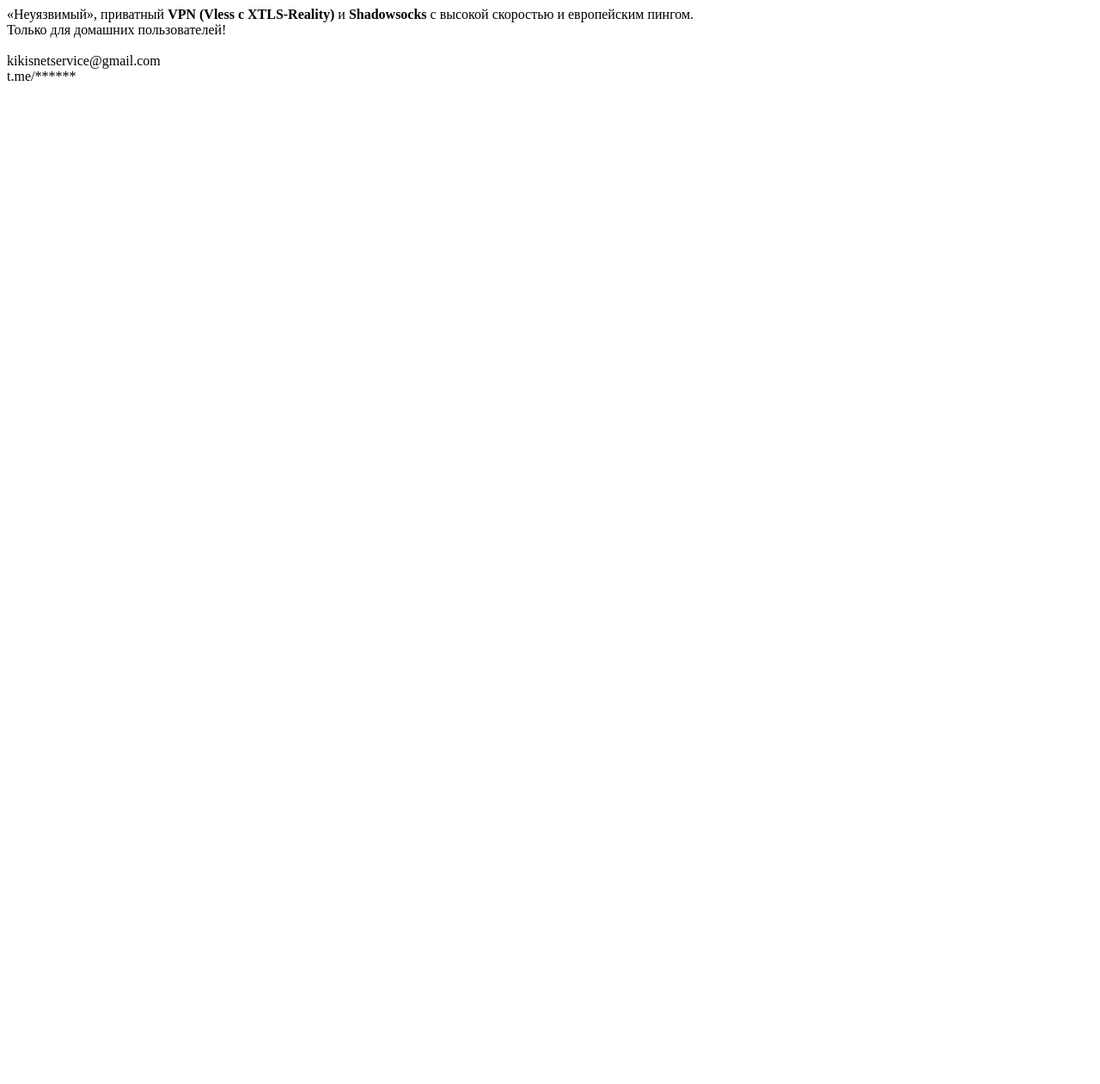
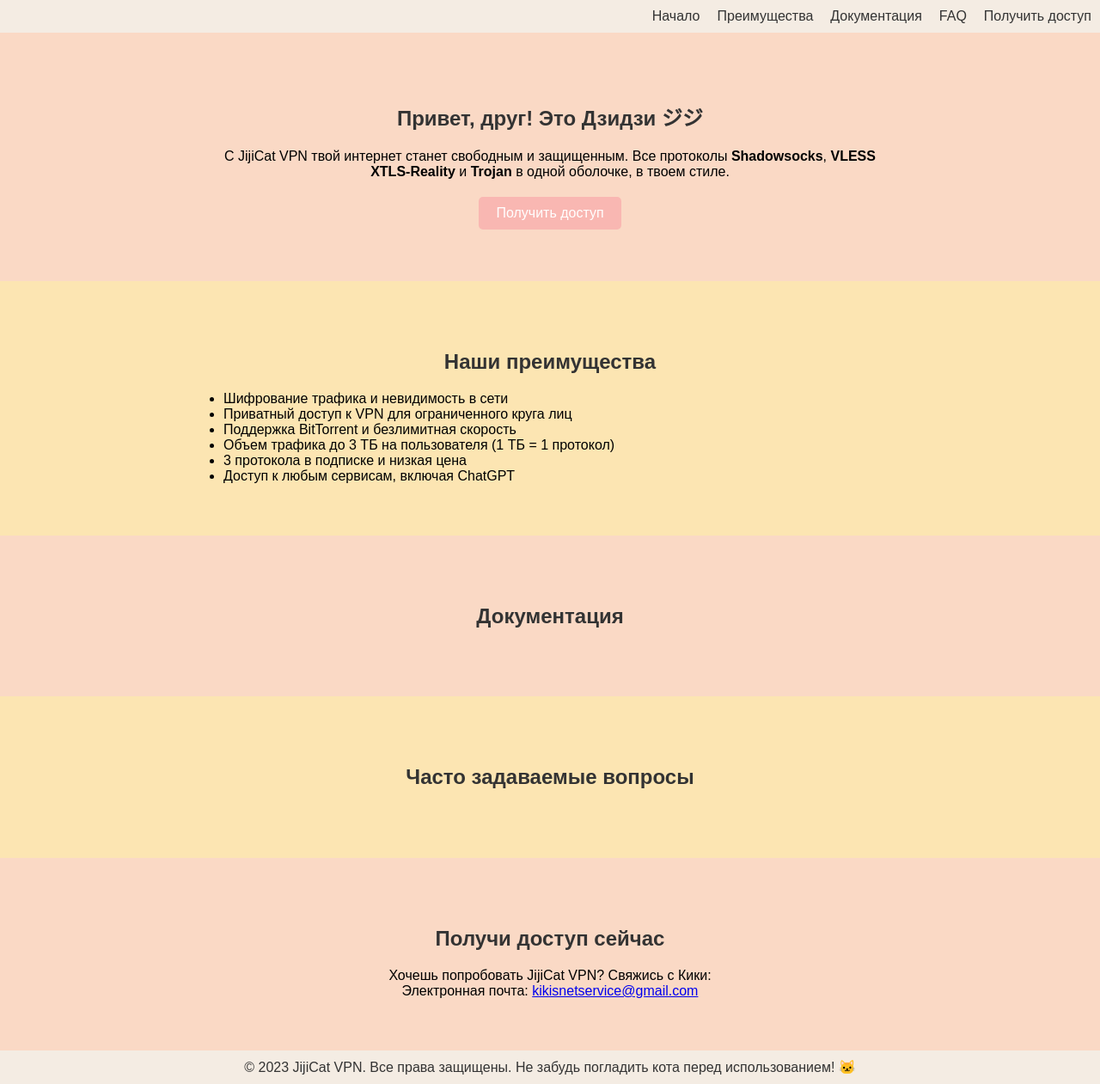
Before and after one commit to kikisnetservice/jijicat-vpn, a plain HTML site: page index.html in a window 1280 px wide. Shown: the whole page at 86% size. Before the commit the page ends 800 px from the top, so only its background shows below. Drawn offline with Linux system fonts and the light colour scheme.

Commit message:
Add files via upload

```diff
--- a/index.html
+++ b/index.html
@@ -1,2 +1,68 @@
 <!DOCTYPE html>
-<html><head><title>JijiCat VPN</title><meta charset="utf-8"><meta name="robots" content="noindex, nofollow"><meta name="googlebot" content="noindex, nofollow"><meta name="viewport" content="width=device-width, initial-scale=1"></head><body><span>«Неуязвимый», приватный <b>VPN (Vless c XTLS-Reality)</b> и <b>Shadowsocks</b> с высокой скоростью и европейским пингом.<br>Только для домашних пользователей!<br><br>kikisnetservice@gmail.com<br>t.me/******</span></body></html>
+<html lang="ru">
+<head>
+  <meta charset="UTF-8">
+  <meta name="viewport" content="width=device-width, initial-scale=1.0">
+  <link rel="stylesheet" href="styles.css">
+  <title>JijiCat VPN</title>
+</head>
+<body>
+  <nav class="navbar">
+    <ul class="nav-links">
+      <li><a href="#home">Начало</a></li>
+      <li><a href="#benefits">Преимущества</a></li>
+      <li><a href="#documentation">Документация</a></li>
+      <li><a href="#faq">FAQ</a></li>
+      <li><a href="#contact">Получить доступ</a></li>
+    </ul>
+  </nav>
+
+  <section id="home" class="section home-section">
+    <div class="content">
+      <h1>Привет, друг! Это Дзидзи ジジ</h1>
+      <p>С JijiCat VPN твой интернет станет свободным и защищенным. Все протоколы <b>Shadowsocks</b>, <b>VLESS XTLS-Reality</b> и <b>Trojan</b> в одной оболочке, в твоем стиле.</p>
+      <a href="#contact" class="cta-button">Получить доступ</a>
+    </div>
+  </section>
+
+  <section id="benefits" class="section benefits-section">
+    <div class="content">
+      <h2>Наши преимущества</h2>
+      <ul>
+        <li>Шифрование трафика и невидимость в сети</li>
+        <li>Приватный доступ к VPN для ограниченного круга лиц</li>
+        <li>Поддержка BitTorrent и безлимитная скорость</li>
+        <li>Объем трафика до 3 ТБ на пользователя (1 ТБ = 1 протокол)</li>
+        <li>3 протокола в подписке и низкая цена</li>
+        <li>Доступ к любым сервисам, включая ChatGPT</li>
+      </ul>
+    </div>
+  </section>
+
+  <section id="documentation" class="section documentation-section">
+    <div class="content">
+      <h2>Документация</h2>
+    </div>
+  </section>
+
+  <section id="faq" class="section faq-section">
+    <div class="content">
+      <h2>Часто задаваемые вопросы</h2>
+    </div>
+  </section>
+
+  <section id="contact" class="section contact-section">
+    <div class="content">
+      <h2>Получи доступ сейчас</h2>
+      <p>Хочешь попробовать JijiCat VPN? Свяжись с Кики:</p>
+      <p>Электронная почта: <a href="mailto:kikisnetservice@gmail.com">kikisnetservice@gmail.com</a></p>
+    </div>
+  </section>
+
+  <footer>
+    <p class="footer-text">&copy; 2023 JijiCat VPN. Все права защищены. Не забудь погладить кота перед использованием! 🐱</p>
+  </footer>
+
+  <script src="scripts.js"></script>
+</body>
+</html>
--- /dev/null
+++ b/scripts.js
@@ -0,0 +1,18 @@
+document.addEventListener("DOMContentLoaded", function () {
+  const navLinks = document.querySelectorAll(".nav-links a");
+
+  navLinks.forEach(link => {
+    link.addEventListener("click", smoothScroll);
+  });
+
+  function smoothScroll(event) {
+    event.preventDefault();
+    const targetId = event.currentTarget.getAttribute("href");
+    const targetSection = document.querySelector(targetId);
+
+    window.scrollTo({
+      top: targetSection.offsetTop - 50,
+      behavior: "smooth"
+    });
+  }
+});
--- /dev/null
+++ b/styles.css
@@ -0,0 +1,91 @@
+/* Reset some default styles */
+body, p, ul, li {
+  margin: 0;
+  padding: 0;
+}
+
+body {
+  font-family: Arial, sans-serif;
+}
+
+/* Navbar */
+.navbar {
+  background-color: #F4ECE3;
+  padding: 10px;
+  display: flex;
+  justify-content: flex-end;
+}
+
+.nav-links {
+  list-style-type: none;
+  display: flex;
+  gap: 20px;
+}
+
+.nav-links a {
+  text-decoration: none;
+  color: #333;
+}
+
+/* Sections */
+.section {
+  padding: 60px 0;
+  text-align: center;
+}
+
+.home-section {
+  background-color: #FAD9C5;
+}
+
+.benefits-section {
+  background-color: #FCE5B2;
+}
+
+.documentation-section {
+  background-color: #FAD9C5;
+}
+
+.faq-section {
+  background-color: #FCE5B2;
+}
+
+.contact-section {
+  background-color: #FAD9C5;
+}
+
+/* Content styling */
+.content {
+  max-width: 800px;
+  margin: 0 auto;
+}
+
+h1, h2, h3 {
+  color: #333;
+}
+
+ul {
+  text-align: left;
+  padding-left: 20px;
+}
+
+/* Call to action button */
+.cta-button {
+  display: inline-block;
+  background-color: #F9B7B2;
+  color: #fff;
+  padding: 10px 20px;
+  margin-top: 20px;
+  border-radius: 5px;
+  text-decoration: none;
+}
+
+/* Footer */
+footer {
+  background-color: #F4ECE3;
+  text-align: center;
+  padding: 10px 0;
+}
+
+.footer-text {
+  color: #333;
+}
```
